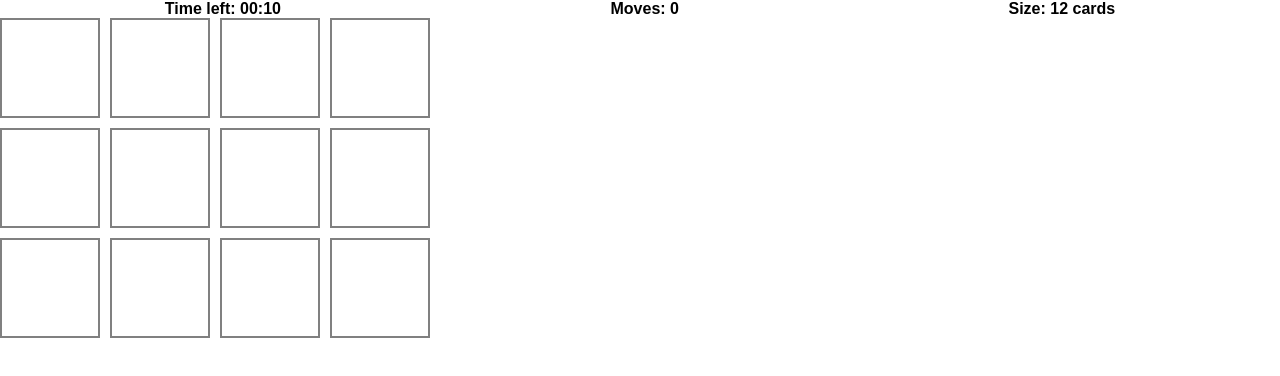
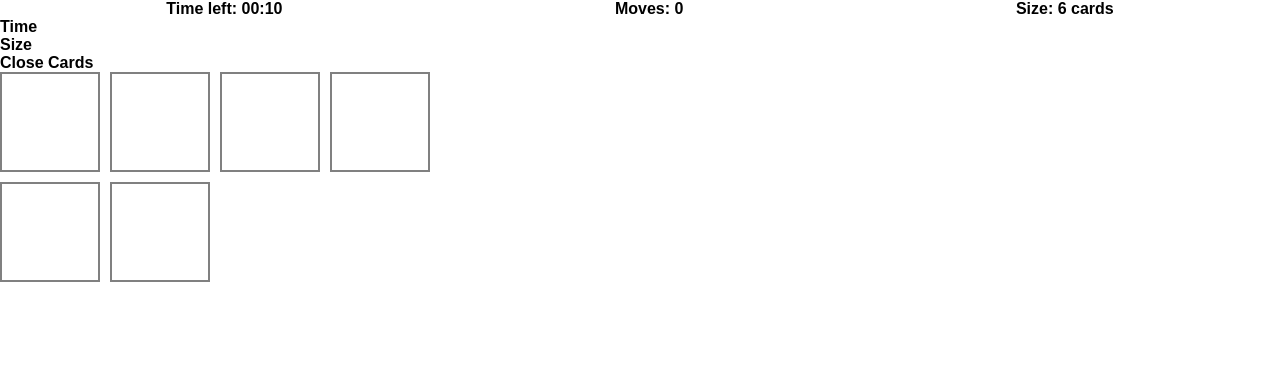
Before and after one commit to Michael-Uzan/memory-game, a plain HTML site: page index.html in a window 1280 px wide. Drawn offline with Linux system fonts and the light colour scheme.

Commit message:
add game setting bar

```diff
--- a/data/game.data.js
+++ b/data/game.data.js
@@ -2,7 +2,7 @@ const gameData = {
     isStarted: false,
     totalTime: 10,
     timeLeft: 10,
-    boardSize: 12,
+    boardSize: 6,
     moves: 0,
     board: []
 }
--- a/index.html
+++ b/index.html
@@ -19,10 +19,19 @@
         </ul>
     </header>
 
+    <aside class="game-settings">
+        <ul class="clean-list">
+            <li>Time</li>
+            <li>Size</li>
+            <li>Close Cards</li>
+        </ul>
+    </aside>
+    <div class="settings-screen"></div>
+
     <div class="board-container"></div>
 
+
     <section class="modal tac">
-        <!-- <button class="close-modal" onclick="toggleModal()">X</button> -->
         <h1 class="modal-title"></h1>
         <button onclick="onRestartGame()">Restart</button>
     </section>
--- a/js/controller/status.controller.js
+++ b/js/controller/status.controller.js
@@ -34,7 +34,7 @@ function renderTime(timeLeft) {
     elTimeLeft.innerText = timeToDisplay
 }
 
-// STATUS //
+// RENDER STATUS //
 
 function renderStatus() {
     const game = getGame()
```
